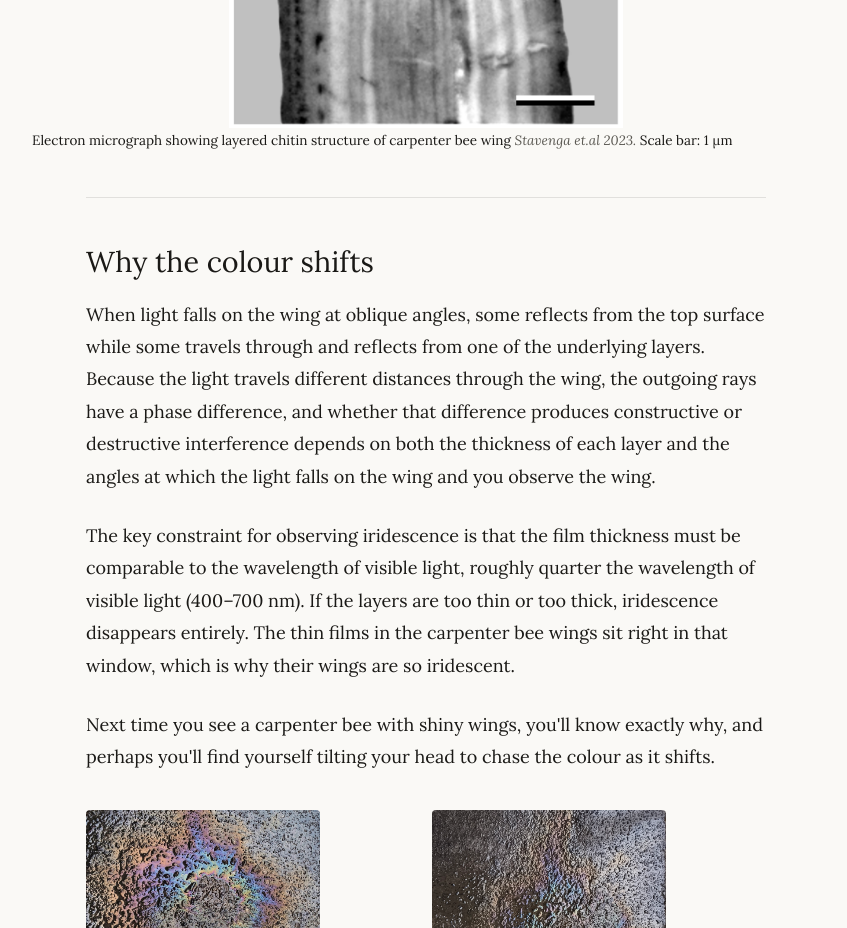
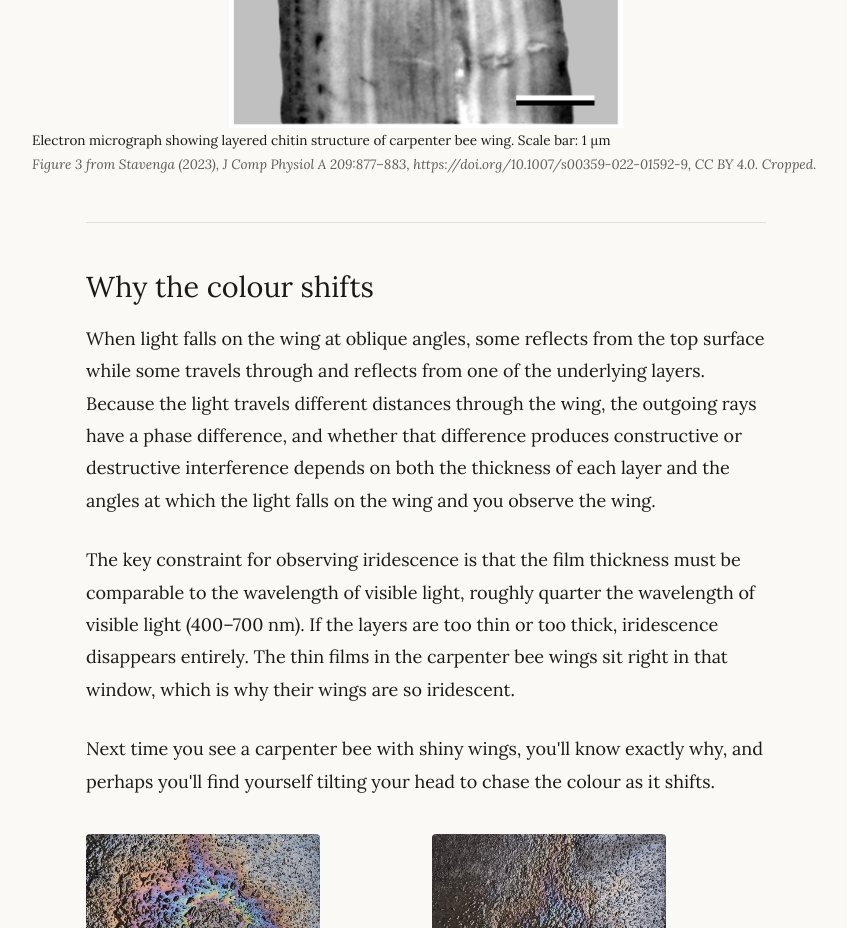
Before and after one commit to litralson/litralson.github.io, a plain HTML site: page carpenter-bee-wings.html in a window 1280 px wide. Shown: the part 6420-7348 px from the top of the page, without its empty margins (214-1061 px from the left). Drawn offline with Linux system fonts and the light colour scheme.

Commit message:
Added CC4 attribution

```diff
--- a/carpenter-bee-wings.html
+++ b/carpenter-bee-wings.html
@@ -661,7 +661,8 @@ footer {
   <div class="img-full" role="img" aria-label="Electron micrograph of carpenter bee wing cross-sections showing chitin layering">
     <figure>
       <img src="images/image2.png" alt="Electron micrograph showing layered chitin structure of carpenter bee wing at higher magnification">
-      <figcaption style="font-size: 0.75em;">Electron micrograph showing layered chitin structure of carpenter bee wing <em>Stavenga et.al 2023.</em> Scale bar: 1 µm </figcaption>
+      <figcaption style="font-size: 0.75em;">Electron micrograph showing layered chitin structure of carpenter bee wing. Scale bar: 1 µm <br>
+        <em>Figure 3 from Stavenga (2023), J Comp Physiol A 209:877–883, https://doi.org/10.1007/s00359-022-01592-9, CC BY 4.0. Cropped.</em></figcaption>
     </figure>
   </div>
 
@@ -699,7 +700,9 @@ footer {
 <section class="references" aria-label="References">
   <h2>References & Other Resources</h2>
   <ol>
-    <li>Stavenga, D. G., Kats, K., &amp; Leertouwer, H. L. (2023). Polarized iridescence of the tropical carpenter bee, <cite>Xylocopa latipes</cite>. <cite>Journal of Comparative Physiology A</cite>, <em>209</em>(6), 877–883. <a href="https://doi.org/10.1007/s00359-022-01592-9" target="_blank" rel="noopener">https://doi.org/10.1007/s00359-022-01592-9</a></li>
+    <li>Stavenga, D. G., Kats, K., &amp; Leertouwer, H. L. (2023). Polarized iridescence of the tropical carpenter bee, <cite>Xylocopa latipes</cite>.
+      <cite>Journal of Comparative Physiology A</cite>, <em>209</em>(6), 877–883. <a href="https://doi.org/10.1007/s00359-022-01592-9"
+      target="_blank" rel="noopener">https://doi.org/10.1007/s00359-022-01592-9</a></li>
     <li>Check out this beautiful video on thin-film interference: <a href="https://www.youtube.com/watch?v=WTxDyYHaYAI" target="_blank" rel="noopener">Thin film interference and the beauty of soap bubbles</a></li>
     <li>If you like making things, try out this Science Snack from Exploratorium: <a href="https://www.exploratorium.edu/snacks/iridescence-prints" target="_blank" rel="noopener">Iridescence Prints</a></li>
     <li>In case you want to produce the interference pattern yourself, try out this experiment:</li>
```
